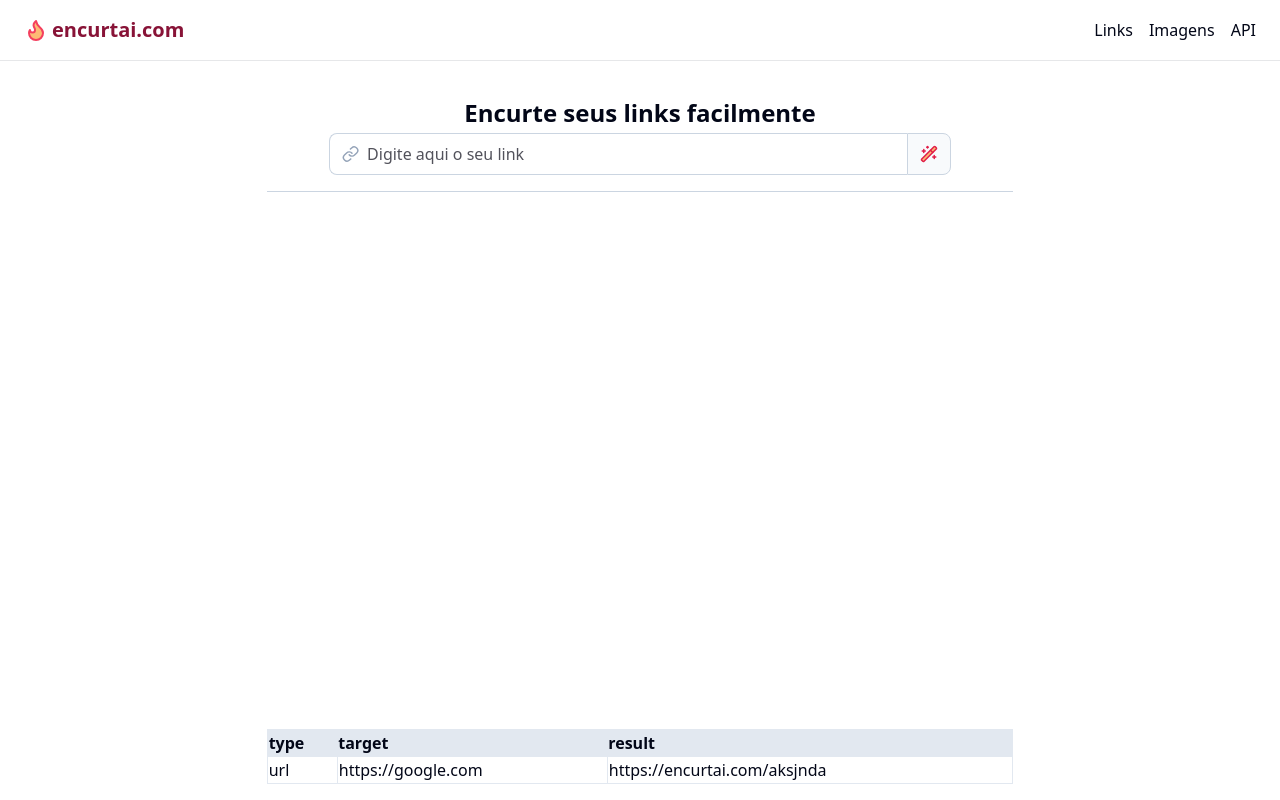
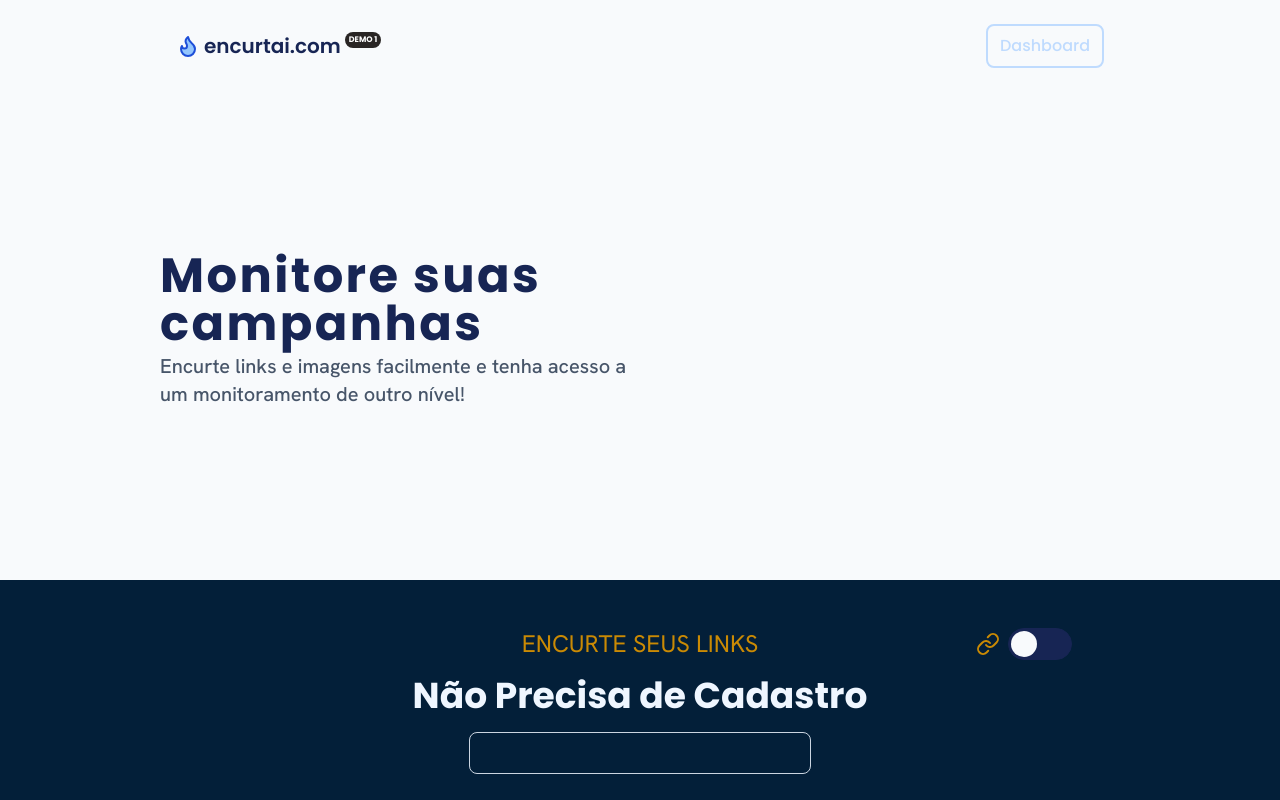
Before and after one commit to Hoyasumii/encurtai, a Next.js app: page / in a window 1280 px wide. Shown: the top 800 px of the page. Built offline with nearby package versions, Linux system fonts and the light colour scheme.

Commit message:
Implementação da nova UI

```diff
--- /dev/null
+++ b/app/ShortLink.tsx
@@ -0,0 +1,44 @@
+/* eslint-disable jsx-a11y/alt-text */
+"use client";
+
+import { Input, Switch } from "@/components";
+import { Image, Link } from "lucide-react";
+import { Hanken_Grotesk } from "next/font/google";
+import { useState } from "react";
+
+const HankenGroteskFF = Hanken_Grotesk({
+  subsets: ["latin"],
+});
+
+export function ShortLink() {
+  const [active, setActive] = useState<boolean>(false);
+
+  return (
+    <section className="bg-accent min-h-[40svh] w-full px-2 xl:px-44 text-slate-50 py-12 flex items-center flex-col gap-4">
+      <div className="flex justify-center w-full relative items-center">
+        <h1
+          className={`${HankenGroteskFF.className} text-yellow-600 text-2xl font-normal uppercase flex gap-1`}
+        >
+          {active ? "Encurte suas Imagens" : "Encurte seus Links"}
+        </h1>
+        <div className="flex gap-2 items-center absolute right-0">
+          <Link
+            data-active={!active}
+            className="transition-all duration-300 text-yellow-600 opacity-0 data-[active=true]:opacity-100"
+          />
+          <Switch active={active} setActive={setActive} />
+          <Image
+            data-active={active}
+            className="text-yellow-600 fill-yellow-50 opacity-0 data-[active=true]:opacity-100 transition-all duration-300"
+          />
+        </div>
+      </div>
+      <h3 className="text-blue-50 text-3xl xl:text-4xl font-bold">
+        Não Precisa de Cadastro
+      </h3>
+      <Input.Root name="teste">
+        <Input.Text />
+      </Input.Root>
+    </section>
+  );
+}
--- a/app/layout.tsx
+++ b/app/layout.tsx
@@ -1,6 +1,11 @@
 import type { Metadata } from "next";
+import { Poppins } from "next/font/google";
 import "./globals.css";
 import { Header } from "@/components";
+
+const PoppinsFF = Poppins({
+  weight: ["100", "200", "300", "400", "500", "600", "700", "800", "900"],
+});
 
 export const metadata: Metadata = {
   title: "Encurtaí - Encurte seus links",
@@ -14,7 +19,9 @@ export default function RootLayout({
 }>) {
   return (
     <html lang="pt-br">
-      <body className="antialiased bg-white text-slate-950 min-h-svh flex flex-col gap-8 items-center pb-4">
+      <body
+        className={`${PoppinsFF.className} antialiased bg-slate-50 dark:bg-stone-50 text-slate-950 min-h-svh flex flex-col gap-8 items-center pb-4`}
+      >
         <Header />
         {children}
       </body>
--- a/app/page.tsx
+++ b/app/page.tsx
@@ -1,52 +1,42 @@
-import { Button, Input, Link as LinkComponent, Table } from "@/components";
-import { Link, WandSparkles } from "lucide-react";
+import { Tag } from "@/components";
+import { Hanken_Grotesk } from "next/font/google";
+import { ShortLink } from "./ShortLink";
 
-type History = {
-  type: "url" | "img";
-  target: string;
-  result: string;
-};
+const HankenGroteskFF = Hanken_Grotesk({
+  subsets: ["latin"],
+});
 
 export default function Home() {
-  const data: Array<History> = [
-    {
-      type: "url",
-      target: "https://google.com",
-      result: "https://encurtai.com/aksjnda",
-    },
-  ];
-
   return (
-    <main className="flex-1 w-7/12 flex flex-col justify-between *:border-b *:border-b-slate-300">
-      <section className="pb-4 flex flex-col items-center">
-        <h3 className="font-semibold text-2xl/10">
-          Encurte seus links facilmente
-        </h3>
-        <LinkComponent className="w-10/12 group">
-          <Input.Root
-            name="my-link"
-            className="flex-1 rounded-e-none border-e-0"
+    <main className="flex-1 w-full flex flex-col gap-4 items-center">
+      <section className="w-9/12 grid grid-cols-2 gap-2 min-h-[55svh]">
+        <div className="space-y-1 py-32">
+          <h1 className="text-5xl tracking-wider font-bold text-blue-950">
+            Monitore suas campanhas
+          </h1>
+          <p
+            className={`${HankenGroteskFF.className} text-xl font-medium text-slate-600`}
           >
-            <Input.Preffix icon={Link} />
-            <Input.Text
-              placeholder="Digite aqui o seu link"
-              autoComplete="off"
-            />
-          </Input.Root>
-          <Button className="rounded-s-none flex items-center gap-2 border border-slate-300 bg-slate-50 group-focus-within:border-rose-500 group-focus-within:ring-2 group-focus-within:ring-rose-50">
-            <WandSparkles size={18} className="text-rose-600 fill-orange-300" />
-          </Button>
-        </LinkComponent>
+            Encurte links e imagens facilmente e tenha acesso a um monitoramento
+            de outro nível!
+          </p>
+        </div>
       </section>
-
-      <Table.Root
-        data={data}
-        className="border-collapse table-auto border border-slate-200 rounded"
-      >
-        <Table.Cell className="border border-slate-200" />
-        <Table.Header className="bg-slate-200 rounded-full" />
-        <Table.Body />
-      </Table.Root>
+      <ShortLink />
+      <section>
+        <p>
+          Encurte seus Links<Tag className="inline">novo</Tag>
+        </p>
+        <p>
+          Crie QR Codes <Tag className="inline">demo 2</Tag>
+        </p>
+        <p>
+          Crie e monitore suas Campanhas<Tag className="inline">demo 2</Tag>
+        </p>
+        <p>
+          API inclusa<Tag className="inline">novo</Tag>
+        </p>
+      </section>
     </main>
   );
 }
--- a/components/Button.tsx
+++ b/components/Button.tsx
@@ -7,7 +7,7 @@ function Button({ children, className, ...props }: Props) {
   return (
     <button
       className={twMerge(
-        "transition-all duration-300 hover:brightness-95 active:brightness-90  px-3 py-2 rounded-lg font-medium lowercase",
+        "transition-all duration-300 px-3 py-2 rounded-lg font-medium lowercase",
         className
       )}
       {...props}
--- a/components/Header.tsx
+++ b/components/Header.tsx
@@ -1,18 +1,27 @@
 import { Flame } from "lucide-react";
+import Button from "./Button";
+import Tag from "./Tag";
 
 export function Header() {
   return (
-    <header className="w-full border-b border-b-slate-900/10 py-4 px-6 flex gap-1 items-center">
-      <Flame className="fill-orange-300 text-rose-500" />
-      <strong className="text-xl lowercase font-semibold text-rose-900">
-        encurtai.com
-      </strong>
+    <header className="w-full py-6 px-2 xl:px-44 flex items-center justify-between">
+      <div className="flex items-center gap-1">
+        <Flame
+          fontSize={30}
+          className="fill-blue-300 text-blue-700 font-bold"
+        />
+        <strong className="text-xl lowercase font-semibold text-blue-950">
+          encurtai.com
+        </strong>
+        <Tag className="self-start">demo 1</Tag>
+      </div>
 
-      <div className="flex-1 flex justify-end gap-4">
-        <div>Links</div>
-        <div>Imagens</div>
-        <div>API</div>
-      </div>
+      <Button
+        className="capitalize select-none border-2 border-blue-600 text-blue-600 bg-white hover:bg-blue-50 active:bg-blue-100 cursor-pointer disabled:cursor-not-allowed disabled:bg-slate-50 disabled:border-blue-200 disabled:text-blue-200 disabled:pointer-events-none"
+        disabled
+      >
+        Dashboard
+      </Button>
     </header>
   );
 }
--- a/components/Navbar.tsx
+++ /dev/null
@@ -1,8 +0,0 @@
-import { ComponentProps } from "react";
-
-type Props = ComponentProps<"nav">;
-
-function Navbar({}: Props) {
-  return <div>Navbar</div>;
-}
-export default Navbar;
--- /dev/null
+++ b/components/Switch.tsx
@@ -0,0 +1,27 @@
+"use client";
+
+import { Dispatch, SetStateAction } from "react";
+
+type Props = {
+  active: boolean;
+  setActive: Dispatch<SetStateAction<boolean>>;
+};
+
+function Switch({ active, setActive }: Props) {
+  const toggleActive = () => {
+    setActive((prev) => !prev);
+  };
+
+  return (
+    <div
+      onClick={toggleActive}
+      className="bg-blue-950 border border-blue-950 w-16 h-8 rounded-full p-0.5 cursor-pointer group"
+    >
+      <div
+        data-active={active}
+        className="transition-all duration-300 bg-slate-50 h-full aspect-square rounded-full translate-x-0 data-[active=true]:translate-x-8 group-hover:bg-slate-100 group-active:bg-slate-200"
+      />
+    </div>
+  );
+}
+export default Switch;
--- /dev/null
+++ b/components/Tag.tsx
@@ -0,0 +1,20 @@
+import { ComponentProps } from "react";
+import { twMerge } from "tailwind-merge";
+
+type Props = ComponentProps<"div">;
+
+function Tag({ className, children, ...props }: Props) {
+  return (
+    <div
+      className={twMerge(
+        "bg-stone-800 rounded-full p-1 text-center font-bold uppercase text-[.5rem] leading-none text-white select-none",
+        className
+      )}
+      {...props}
+    >
+      {children}
+    </div>
+  );
+}
+
+export default Tag;
--- a/components/index.ts
+++ b/components/index.ts
@@ -3,3 +3,5 @@ export { default as Input } from "./Input";
 export { default as Link } from "./Link";
 export { default as Button } from "./Button";
 export { default as Table } from "./Table";
+export { default as Tag } from "./Tag";
+export { default as Switch } from "./Switch";
--- a/tailwind.config.ts
+++ b/tailwind.config.ts
@@ -9,8 +9,7 @@ const config: Config = {
   theme: {
     extend: {
       colors: {
-        background: "var(--background)",
-        foreground: "var(--foreground)",
+        accent: "#031f39",
       },
     },
   },
```
Also changed, not shown: 1 other file (tests, documents, lock files or other folders).
